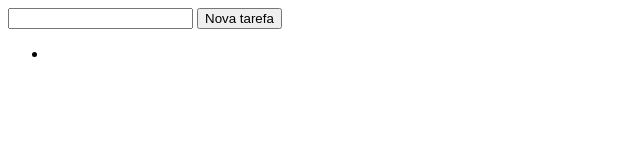
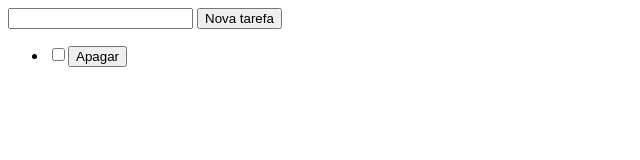
Before and after one commit to adrianopratesr/todo_project, a website with bundled scripts: page index.html in a window 1280 px wide. Both pictures are taken after a click on the button "Nova tarefa". Shown: the whole page, without its empty margins (0-640 px from the left). Built offline with nearby package versions, Linux system fonts and the light colour scheme.

Commit message:
feat: add icons to list item

```diff
--- a/handler.js
+++ b/handler.js
@@ -10,6 +10,14 @@ const createListItem = (taskName) => {
     const list = document.getElementById("taskList");
     listItemHTML.textContent = taskName;
     list.appendChild(listItemHTML);
+
+    const checkBox = document.createElement("input");
+    checkBox.setAttribute("type", "checkbox");
+    listItemHTML.appendChild(checkBox);
+
+    const trash = document.createElement("button");
+    trash.textContent = "Apagar";
+    listItemHTML.appendChild(trash);
 }
 
 export const renderList = () => {
```
Also changed, not shown: index.html (line endings or trailing spaces).
